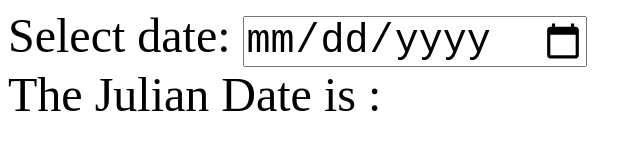
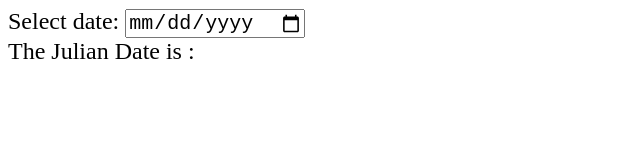
Before and after one commit to CeeDTanks/JulianDatePicker, a plain HTML site: page index.html in a window 1280 px wide. Shown: the whole page, without its empty margins (0-642 px from the left). Drawn offline with Linux system fonts and the light colour scheme.

Commit message:
Update index.html

```diff
--- a/index.html
+++ b/index.html
@@ -1,8 +1,8 @@
 
-<body style ="font-size: xxx-large">
+<body style ="font-size: x-large">
 <label for="start">Select date:</label>
 
-<input type="date" id="start" name="CalenderDate" style ="font-size: xxx-large">
+<input type="date" id="start" name="CalenderDate" style ="font-size: x-large">
 </input>
 <div id="julDate"> The Julian Date is :</div>
 
```
